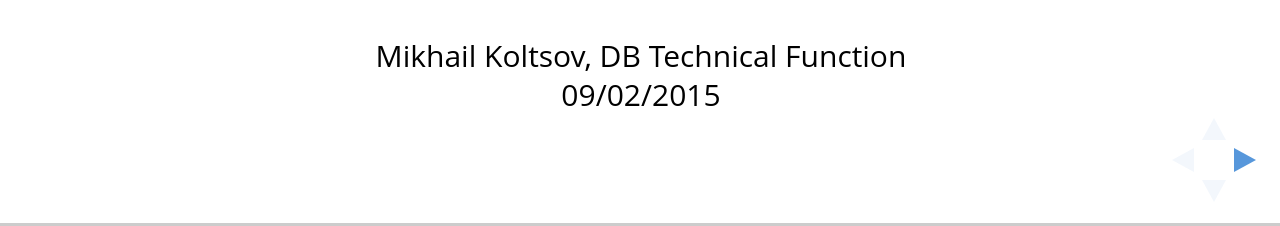
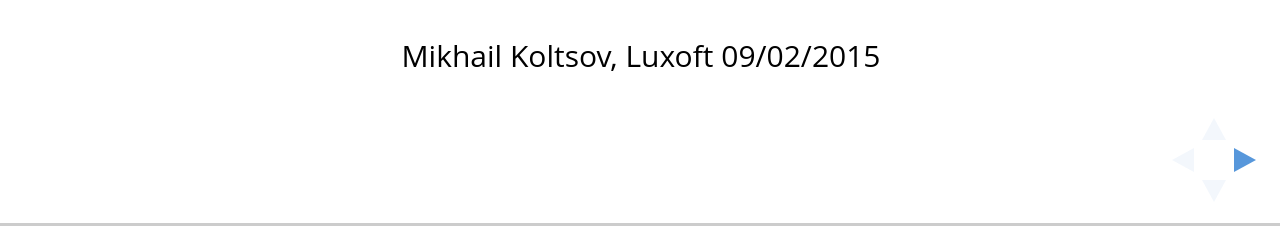
Before and after one commit to mkoltsov/gignat-presentation, a plain HTML site: page index.html in a window 1280 px wide. Shown: the part 574-800 px from the top of the page. Drawn offline with Linux system fonts and the light colour scheme; a web font is replaced by a local one.

Commit message:
Update index.html

```diff
--- a/index.html
+++ b/index.html
@@ -30,7 +30,7 @@
 </div></div>
 <div class="sl-block" data-block-type="image" style="min-width: 30px; min-height: 30px; width: 509.353474320242px; height: 373px; left: 226px; top: 148px;" data-block-id="153c8790ee4654134b71e817c4736df9"><div class="sl-block-content" style="z-index: 12;"><img style="visibility: visible;" data-natural-width="904" data-natural-height="662" data-src="https://s3.amazonaws.com/media-p.slid.es/uploads/intimatik/images/1061562/2015-02-10_1241.png"></div></div>
 <div class="sl-block" data-block-type="text" style="height: auto; min-width: 30px; min-height: 30px; width: 600px; left: 181px; top: 560px;" data-block-id="7771ef9a1f8fae337d7cfa7de54d3d3c"><div class="sl-block-content" data-placeholder-tag="p" data-placeholder-text="Text" style="z-index: 13;">
-<p>Mikhail Koltsov, DB Technical Function 09/02/2015</p>
+<p>Mikhail Koltsov, Luxoft 09/02/2015</p>
 </div></div></section><section><div class="sl-block" data-block-type="text" style="width: 800px; left: 80px; top: 190px; height: auto;" data-block-id="e1f68c6dfe18b4f2b1aa1972d6a2d7ba"><div class="sl-block-content" data-placeholder-tag="h2" data-placeholder-text="Title Text">
 <h2>Contents</h2>
 </div></div>
```
